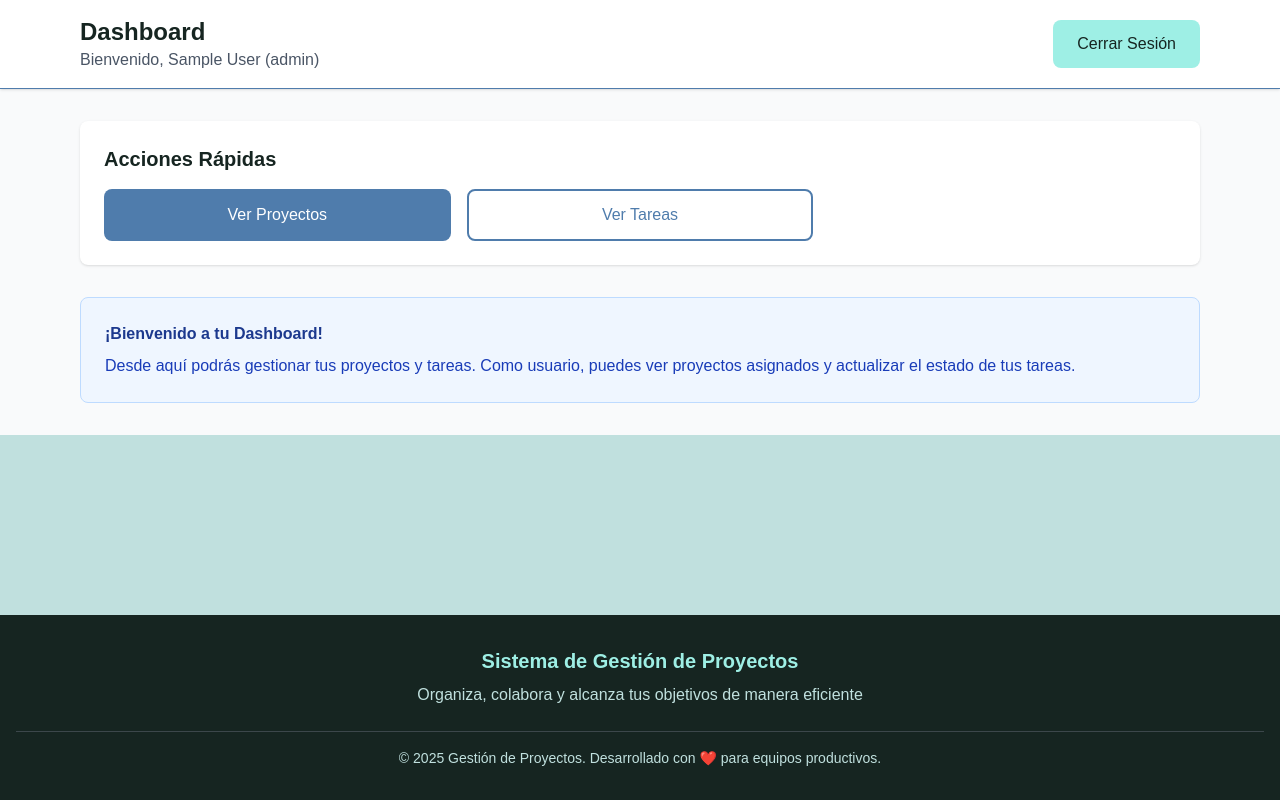
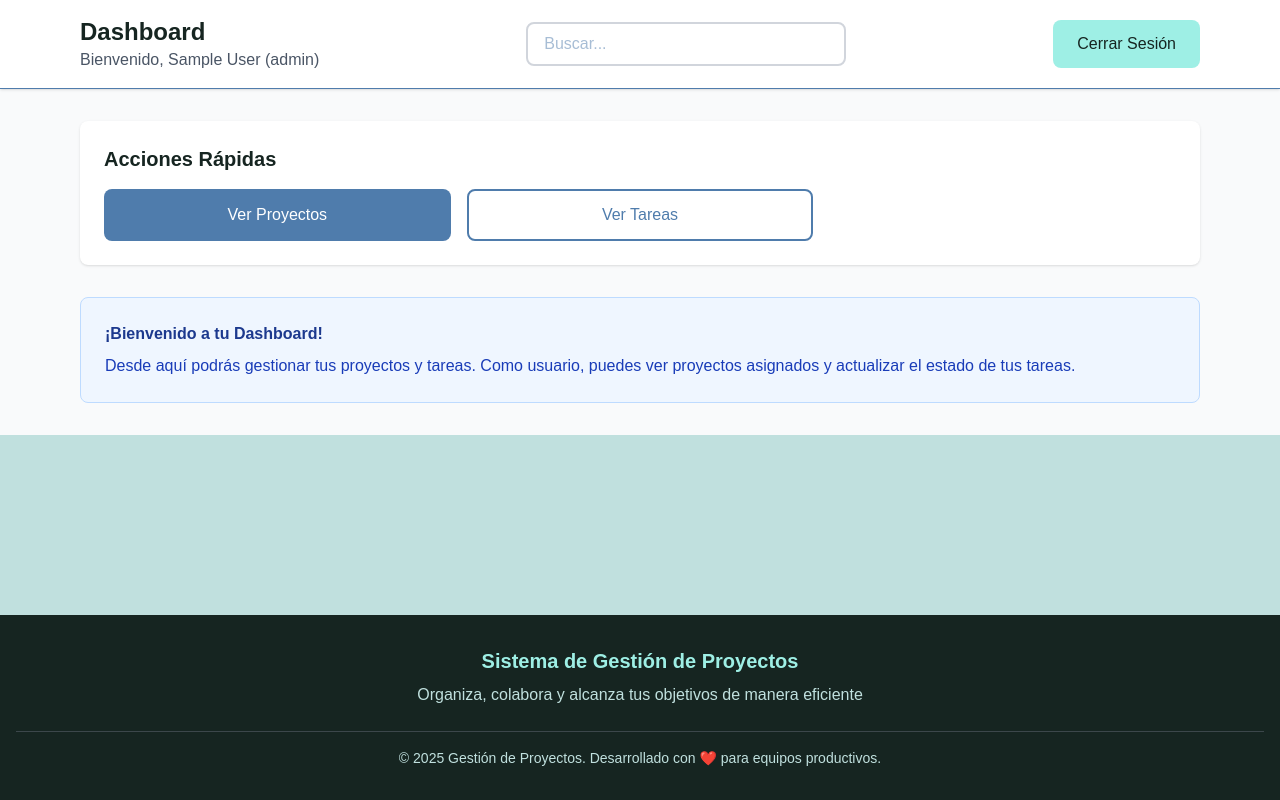
Before and after one commit to oscar503sv/gestion-de-proyectos, a Next.js app: page /dashboard in a window 1280 px wide. Built offline with nearby package versions, Linux system fonts and the light colour scheme; sample sign-in values are in the browser's storage.

Commit message:
se agrega la parte de la barra de busqueda

```diff
--- a/src/app/dashboard/page.jsx
+++ b/src/app/dashboard/page.jsx
@@ -3,6 +3,7 @@
 import { useState, useEffect } from 'react';
 import { useRouter } from 'next/navigation';
 import Button from '@/components/ui/Button';
+import SearchBar from '@/components/buscador';
 
 /**
  * DASHBOARD PRINCIPAL - Página protegida que muestra estadísticas del usuario
@@ -132,6 +133,14 @@ export default function DashboardPage() {
               Bienvenido, {user?.name} ({user?.role})
             </p>
           </div>
+
+          {/* funcionalidad del placeholder buscador dentro del dashboard */}
+
+          <div className="flex-1 flex justify-center px-8">
+            <SearchBar />
+          </div>
+
+
           {/* Botón para cerrar sesión */}
           <Button
             variant="secondary"
--- a/src/components/Navbar.jsx
+++ b/src/components/Navbar.jsx
@@ -12,6 +12,7 @@ export default function Navbar() {
             </Link>
           </div>
 
+
           <div className="flex items-center space-x-4">
             <Button variant="outline" size="sm">
               <Link href="/login">Iniciar Sesión</Link>
--- /dev/null
+++ b/src/components/buscador.jsx
@@ -0,0 +1,73 @@
+// se agrega nueva funcionalidad de buscador en componentes
+// y se ejecuta en el dashboard/page.jsx
+// no se hicieron mas cambios en la raiz del codigo
+
+'use client';
+import { useState } from 'react';
+import Link from 'next/link';
+
+// son datos de ejemplo para el buscador, aca pueden ir los titulos y rutas reales
+// si se selecciona uno de los resultados, se limpia el input del buscador
+// y se navega a la ruta correspondiente si existieran en la app
+// caso contrario si se selecciona se ira a una pagina que no existe aun
+
+let contenidoBuscable = [
+  { title: 'Pagina Principal', path: '/' },
+  { title: 'Iniciar Sesion', path: '/login' },
+  { title: 'Crear una Cuenta', path: '/register' },
+  { title: 'Proyecto: Desarrollo de Sitio Web', path: '/projects/1' },
+  { title: 'Proyecto: App Movil', path: '/projects/2' },
+  { title: 'Tarea: Diseñar interfaz', path: '/tasks/1' }
+];
+
+export default function SearchBar() {
+
+  const [busqueda, setBusqueda] = useState('');
+
+  let resultados = busqueda.length > 1
+
+    ? contenidoBuscable.filter(item =>
+
+        item.title.toLowerCase().includes(busqueda.toLowerCase())
+      )
+
+    : [];
+
+  let limpiarBuscador = () => {
+
+      setBusqueda('');
+
+  }
+
+  return (
+
+    <div className="relative w-full max-w-xs">
+      <input
+        type="text"
+        value={busqueda}
+        onChange={(e) => setBusqueda(e.target.value)}
+        placeholder="Buscar..."
+        className="w-full px-4 py-2 border-2 border-gray-300 rounded-lg focus:outline-none focus:ring-2 focus:ring-steel-blue"
+      />
+
+      {}
+
+      {resultados.length > 0 && (
+
+        <ul className="absolute top-full mt-2 w-full bg-white border border-gray-200 rounded-lg shadow-lg z-10">
+          {resultados.map((item, index) => (
+            <li key={index} className="border-b last:border-b-0">
+              <Link
+                href={item.path}
+                onClick={limpiarBuscador}
+                className="block px-4 py-2 text-gunmetal hover:bg-gray-100"
+              >
+                {item.title}
+              </Link>
+            </li>
+          ))}
+        </ul>
+      )}
+    </div>
+  );
+}
```
